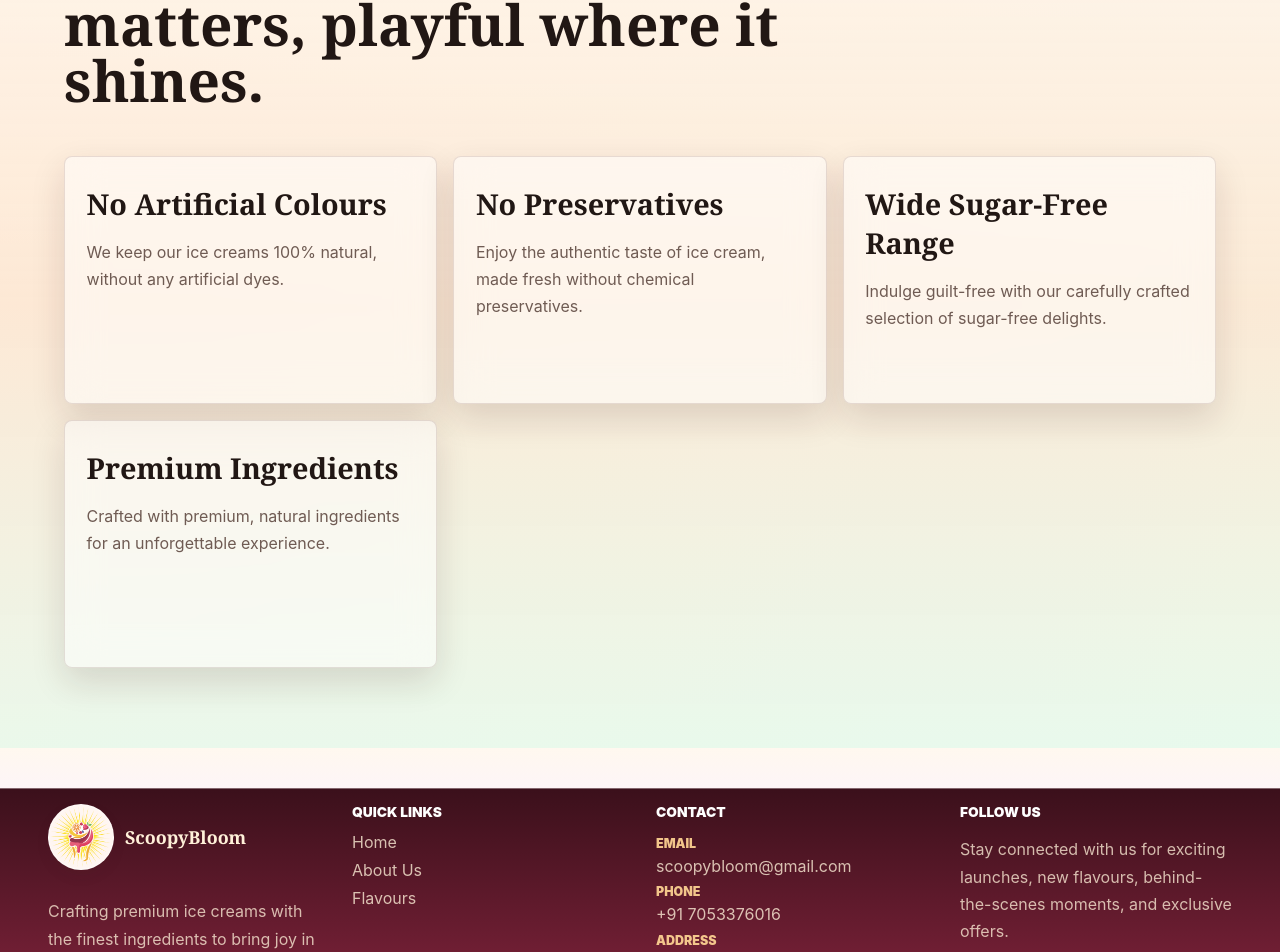
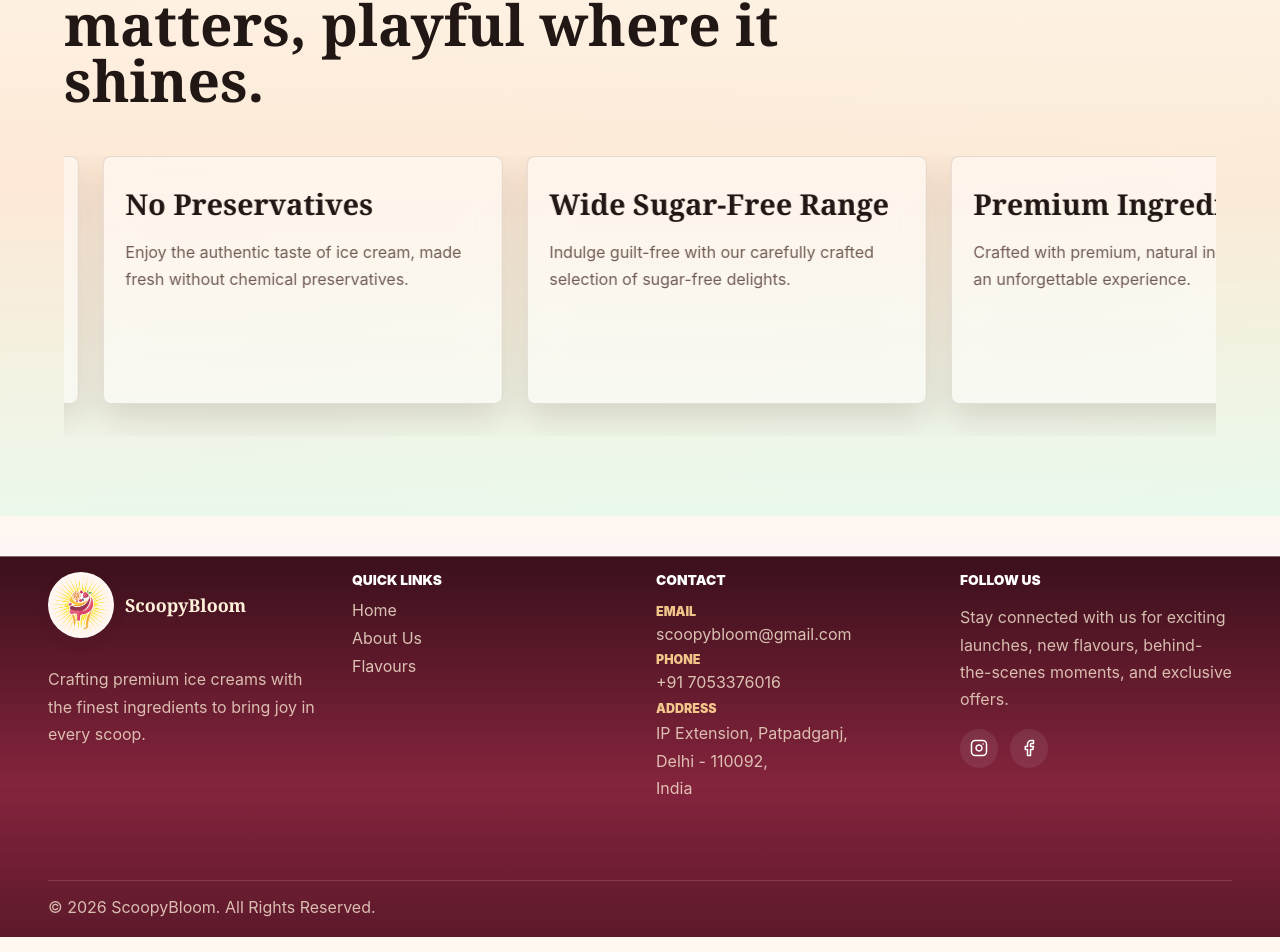
Before and after one commit to Akpandey04/ice-cream, a React (Vite) app: page / in a window 1280 px wide. Shown: the part 7104-8056 px from the top of the page. Built offline with nearby package versions, Linux system fonts and the light colour scheme.

Commit message:
feat: enable infinite marquee carousel on all screen sizes

```diff
--- a/src/sections/Values.tsx
+++ b/src/sections/Values.tsx
@@ -11,9 +11,6 @@ export default function Values({ title = "Premium where it matters, playful wher
   const resumeTimeoutRef = useRef<number | null>(null);
 
   useEffect(() => {
-    const checkMobile = () => window.innerWidth <= 768;
-    if (!checkMobile()) return;
-
     const animate = () => {
       if (!isDragging.current && trackRef.current) {
         // Increased movement speed: ~0.9px per frame
@@ -43,7 +40,6 @@ export default function Values({ title = "Premium where it matters, playful wher
   }, []);
 
   const handleTouchStart = (clientX: number) => {
-    if (window.innerWidth > 768) return;
     isDragging.current = true;
     startX.current = clientX;
     lastX.current = currentX.current;
@@ -51,7 +47,7 @@ export default function Values({ title = "Premium where it matters, playful wher
   };
 
   const handleTouchMove = (clientX: number) => {
-    if (!isDragging.current || window.innerWidth > 768 || !trackRef.current) return;
+    if (!isDragging.current || !trackRef.current) return;
     const dx = clientX - startX.current;
     currentX.current = lastX.current + dx;
 
@@ -71,7 +67,6 @@ export default function Values({ title = "Premium where it matters, playful wher
   };
 
   const handleTouchEnd = () => {
-    if (window.innerWidth > 768) return;
     if (resumeTimeoutRef.current) clearTimeout(resumeTimeoutRef.current);
     // Auto-resume after 2 seconds
     resumeTimeoutRef.current = setTimeout(() => {
--- a/src/styles/global.css
+++ b/src/styles/global.css
@@ -1012,12 +1012,24 @@ main,
 }
 
 .value-grid {
-  display: grid;
-  grid-template-columns: repeat(3, minmax(0, 1fr));
-  gap: 1rem;
-}
-
+  display: flex !important;
+  flex-wrap: nowrap !important;
+  width: max-content;
+  gap: 1.5rem;
+}
+
+.value-carousel-wrapper {
+  overflow: hidden;
+  width: 100%;
+  cursor: grab;
+  padding-bottom: 2rem;
+}
+.value-carousel-wrapper:active {
+  cursor: grabbing;
+}
 .value-card {
+  width: 400px;
+  flex-shrink: 0;
   min-height: 15.5rem;
   padding: 1.35rem;
   border: 1px solid rgba(90, 46, 36, 0.14);
@@ -2822,3 +2834,9 @@ main,
     gap: 1rem;
   }
 }
+
+@media (max-width: 768px) {
+  .value-card {
+    width: 85vw;
+  }
+}
```
